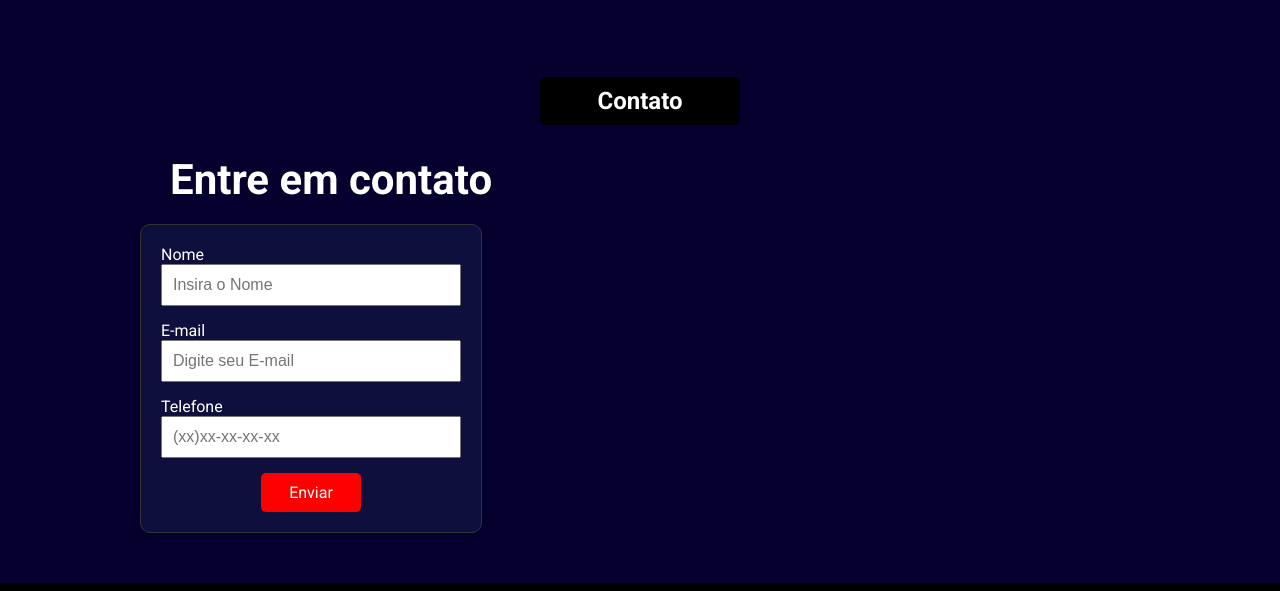
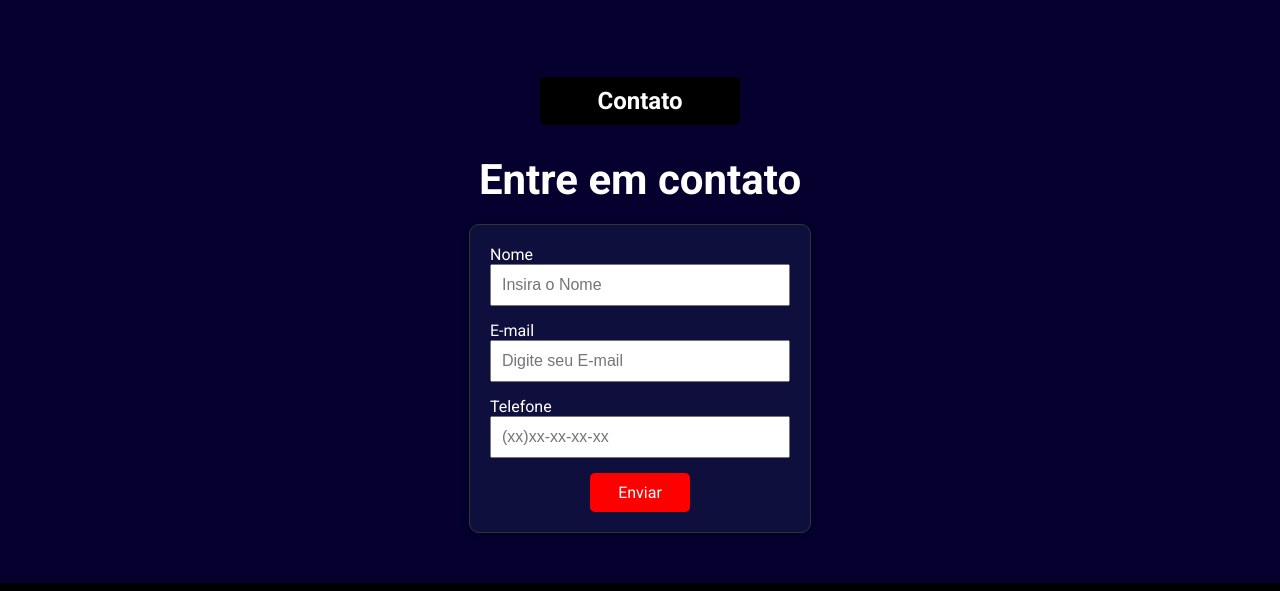
Before and after one commit to JoaoVitorMcz/Projeto-TechAcademy, a plain HTML site: page index.html in a window 1280 px wide. Shown: the part 1252-1843 px from the top of the page. Drawn offline with Linux system fonts and the light colour scheme.

Commit message:
centralizei o formulário

```diff
--- a/css/style.css
+++ b/css/style.css
@@ -153,8 +153,9 @@ p {
     background-color: brown;
 }
 
-h1 {
+#entre {
     margin-bottom: 20px;
+    text-align: center;
   }
 
   form {
@@ -162,6 +163,7 @@ h1 {
     flex-direction: column;
     padding: 20px;
     margin-bottom: 50px;
+    margin-inline: auto;
     border-radius: 10px;
 font-family: Roboto, Arial, Helvetica, sans-serif;
     box-shadow: 0px 0px 10px rgba(0, 0, 0, 0.1);
--- a/index.html
+++ b/index.html
@@ -96,7 +96,7 @@
                 <h2 class="barra">
                     Contato
                 </h2>
-                <h1>Entre em contato</h1>
+                <h1 id="entre">Entre em contato</h1>
 
                 <form name="form">
                     <label>Nome</label>
```
